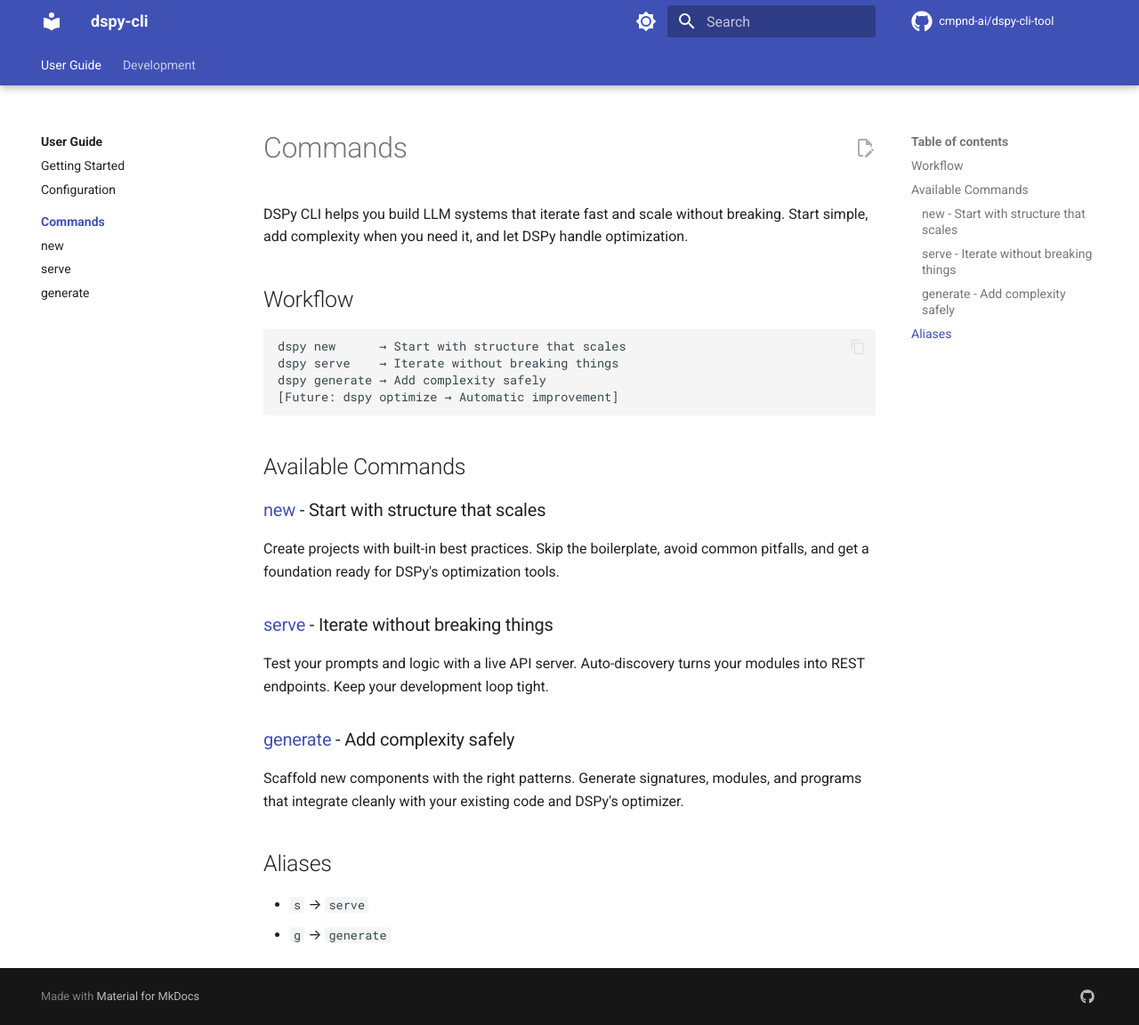
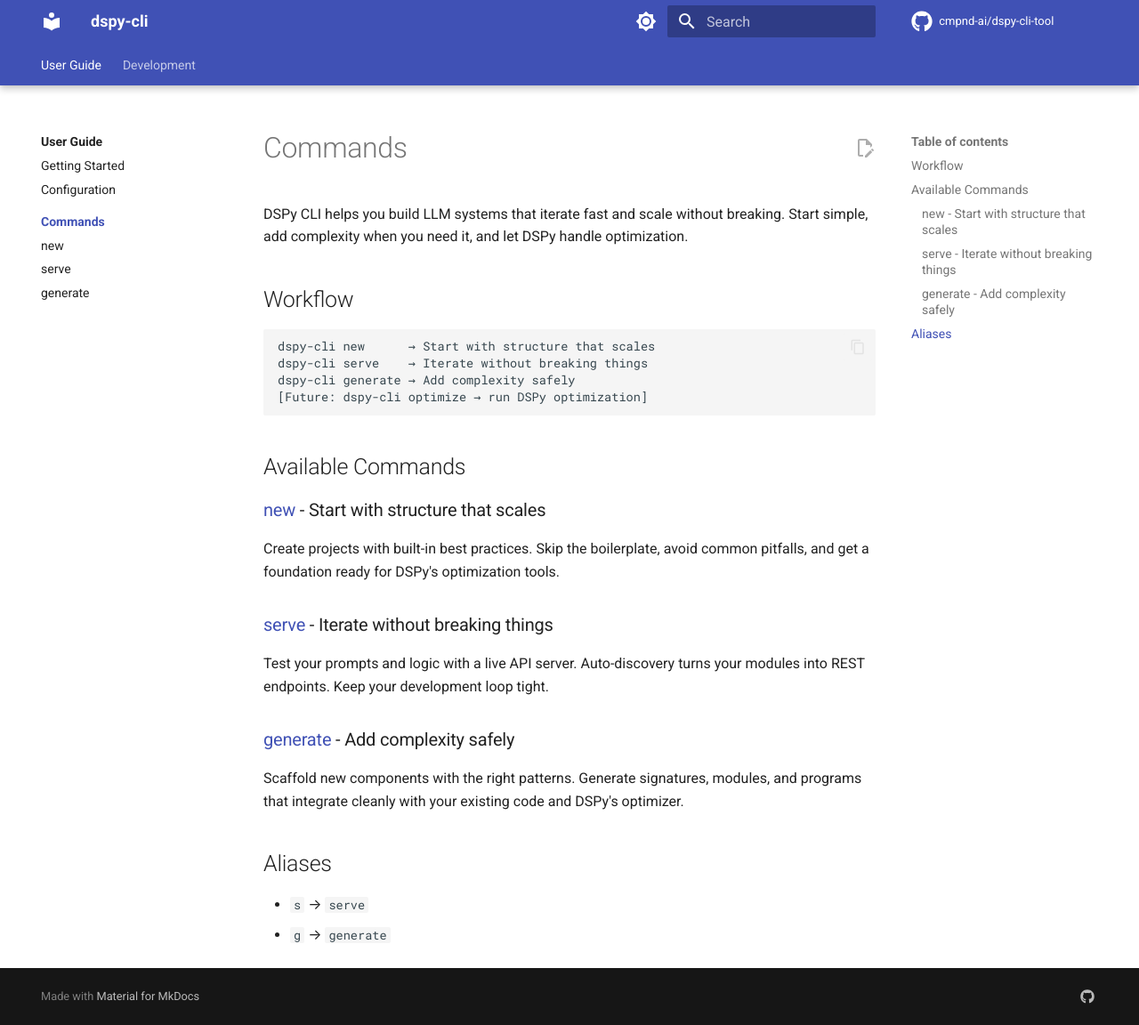
Before and after one commit to cmpnd-ai/dspy-cli, an MkDocs documentation site: the page built from docs/commands/index.md, in a window 1280 px wide and 1152 px high. Shown: the whole window at 89% size. Built offline with MkDocs 1.6.1 and Material for MkDocs 9.7.7, drawn with Linux system fonts in a browser that asks for light colours; comment, search, counter and statistics services are not loaded.

Commit message:
remove bad dspy command

````diff
--- a/docs/commands/index.md
+++ b/docs/commands/index.md
@@ -5,10 +5,10 @@
 ## Workflow
 
 ```
-dspy new      → Start with structure that scales
-dspy serve    → Iterate without breaking things
-dspy generate → Add complexity safely
-[Future: dspy optimize → Automatic improvement]
+dspy-cli new      → Start with structure that scales
+dspy-cli serve    → Iterate without breaking things
+dspy-cli generate → Add complexity safely
+[Future: dspy-cli optimize → run DSPy optimization]
 ```
 
 ## Available Commands
````
